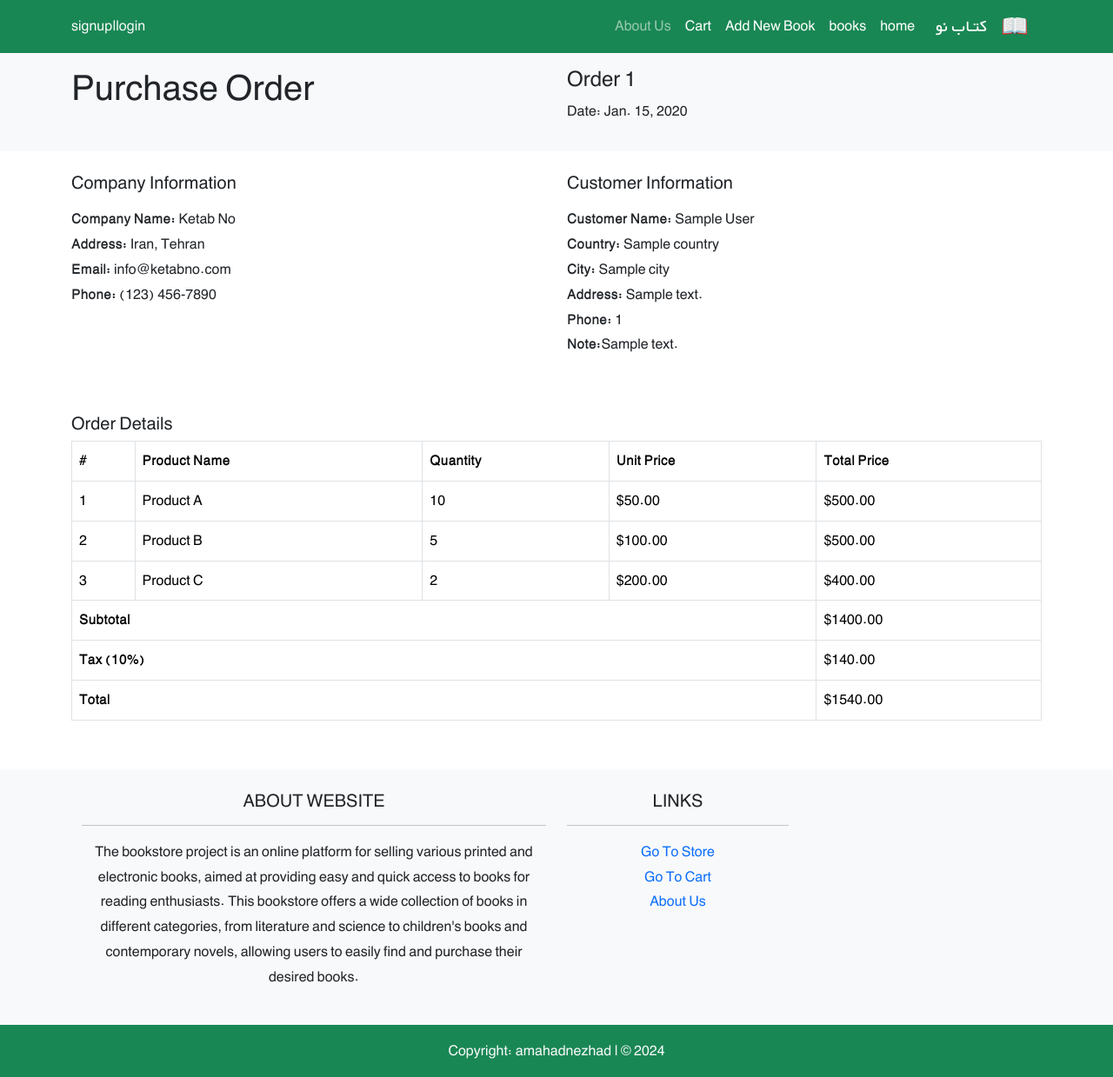
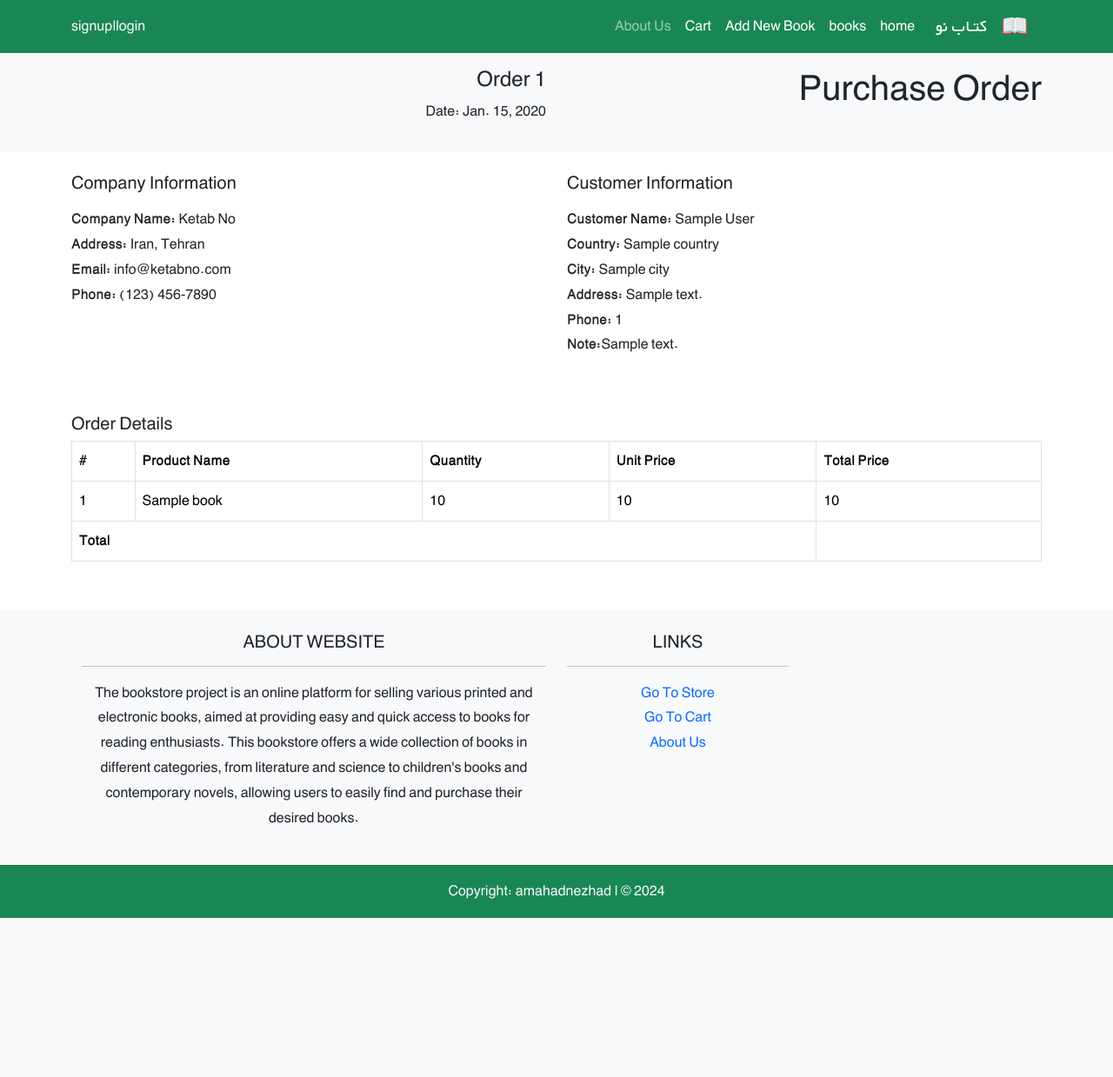
Before and after one commit to amahadnejad/BookStore, a Django app: template orders/templates/orders/order_receipt.html in a window 1280 px wide. Shown: the whole page at 87% size. After the commit the page ends 1056 px from the top, so only its background shows below. Run offline with Django 4.2, Linux system fonts and the light colour scheme; the template is opened without the code that fills it: most values are stand-ins (such as "Sample title", 1, 10 or a date in 2020); some libraries are stand-ins or nearby versions.

```diff
--- a/orders/templates/orders/order_create.html
+++ b/orders/templates/orders/order_create.html
@@ -69,7 +69,7 @@
                                                 <label class="form-check-label" for="cheque">{% trans 'Default online portal' %}</label>
 
                                             </div>
-                                        </div>a
+                                        </div>
                                     </form>
                                 </div>
                             </div>
--- a/orders/templates/orders/order_receipt.html
+++ b/orders/templates/orders/order_receipt.html
@@ -5,17 +5,10 @@
 {% load humanize %}
 
 {% block page_title %}{% trans 'Order Receipt' %}{% endblock page_title %}
-{% block styles %}
 
-{% endblock styles %}
-#body {
-direction: rtl;
-text-align: right;
-}
 {% block content %}
-<div class="body">
     <!-- Header Section -->
-    <header class="bg-light py-3">
+    <header class="bg-light py-3" dir="rtl">
         <div class="container">
             <div class="row">
                 <div class="col-md-6">
@@ -76,45 +69,28 @@ text-align: right;
                 </tr>
                 </thead>
                 <tbody>
-                <tr>
+                {% for item in order_items %}
+                     <tr>
                     <td>1</td>
-                    <td>Product A</td>
-                    <td>10</td>
-                    <td>$50.00</td>
-                    <td>$500.00</td>
+                    <td>{{ item.book.title }}</td>
+                    <td>{{ item.quantity }}</td>
+                    <td>{{ item.price }}</td>
+                    <td>{{ item.price }}</td>
                 </tr>
-                <tr>
-                    <td>2</td>
-                    <td>Product B</td>
-                    <td>5</td>
-                    <td>$100.00</td>
-                    <td>$500.00</td>
-                </tr>
-                <tr>
-                    <td>3</td>
-                    <td>Product C</td>
-                    <td>2</td>
-                    <td>$200.00</td>
-                    <td>$400.00</td>
-                </tr>
-                <tr>
-                    <td colspan="4" class="text-left"><strong>Subtotal</strong></td>
-                    <td>$1400.00</td>
-                </tr>
-                <tr>
-                    <td colspan="4" class="text-left"><strong>Tax (10%)</strong></td>
-                    <td>$140.00</td>
-                </tr>
+
+                {% endfor %}
+
+
+
                 <tr>
                     <td colspan="4" class="text-left"><strong>Total</strong></td>
-                    <td>$1540.00</td>
+                    <td></td>
                 </tr>
                 </tbody>
             </table>
         </div>
     </section>
 
-</div>
     <!-- Bootstrap JS and dependencies -->
     <script src="https://code.jquery.com/jquery-3.5.1.slim.min.js"></script>
     <script src="https://cdn.jsdelivr.net/npm/@popperjs/core@2.5.4/dist/umd/popper.min.js"></script>
```
